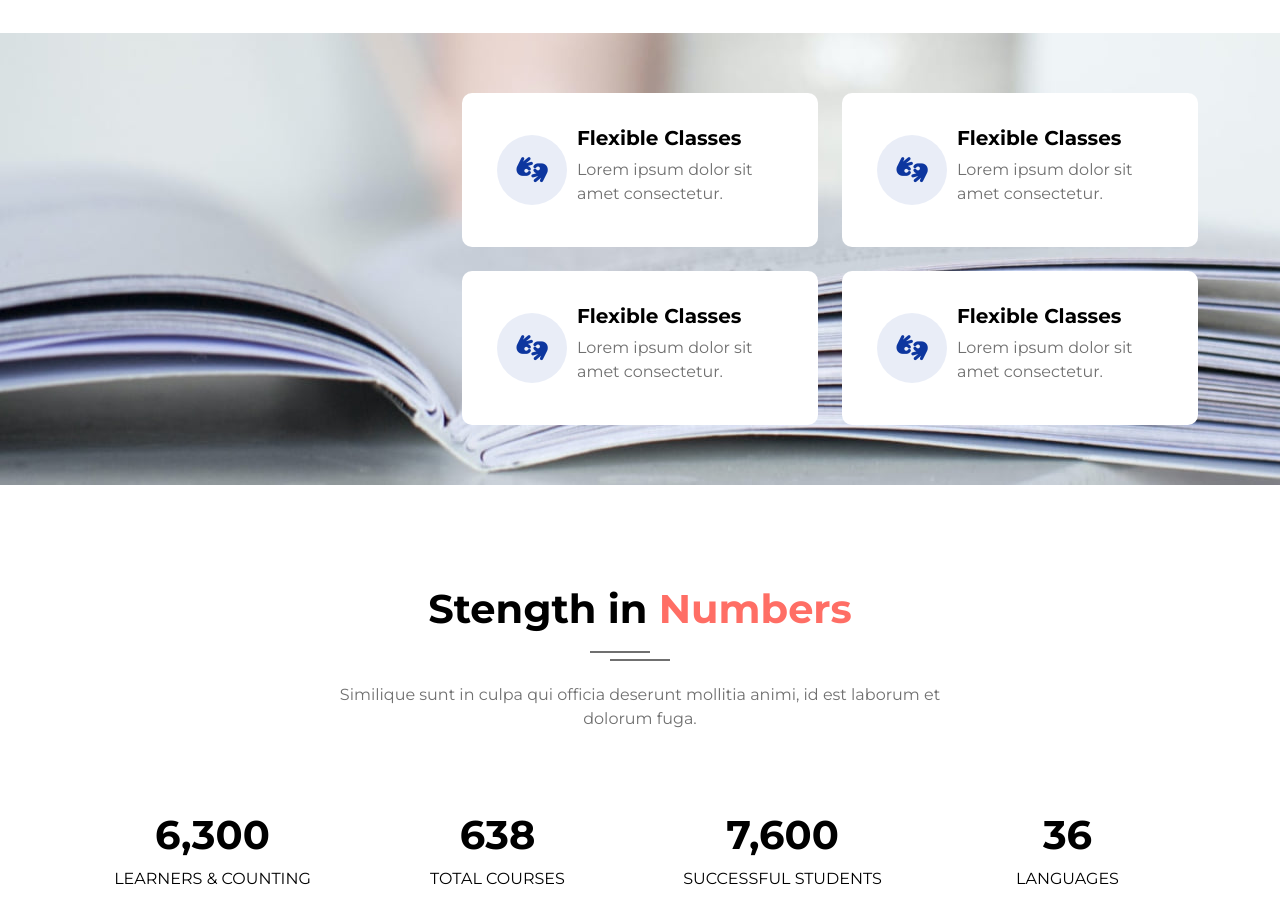
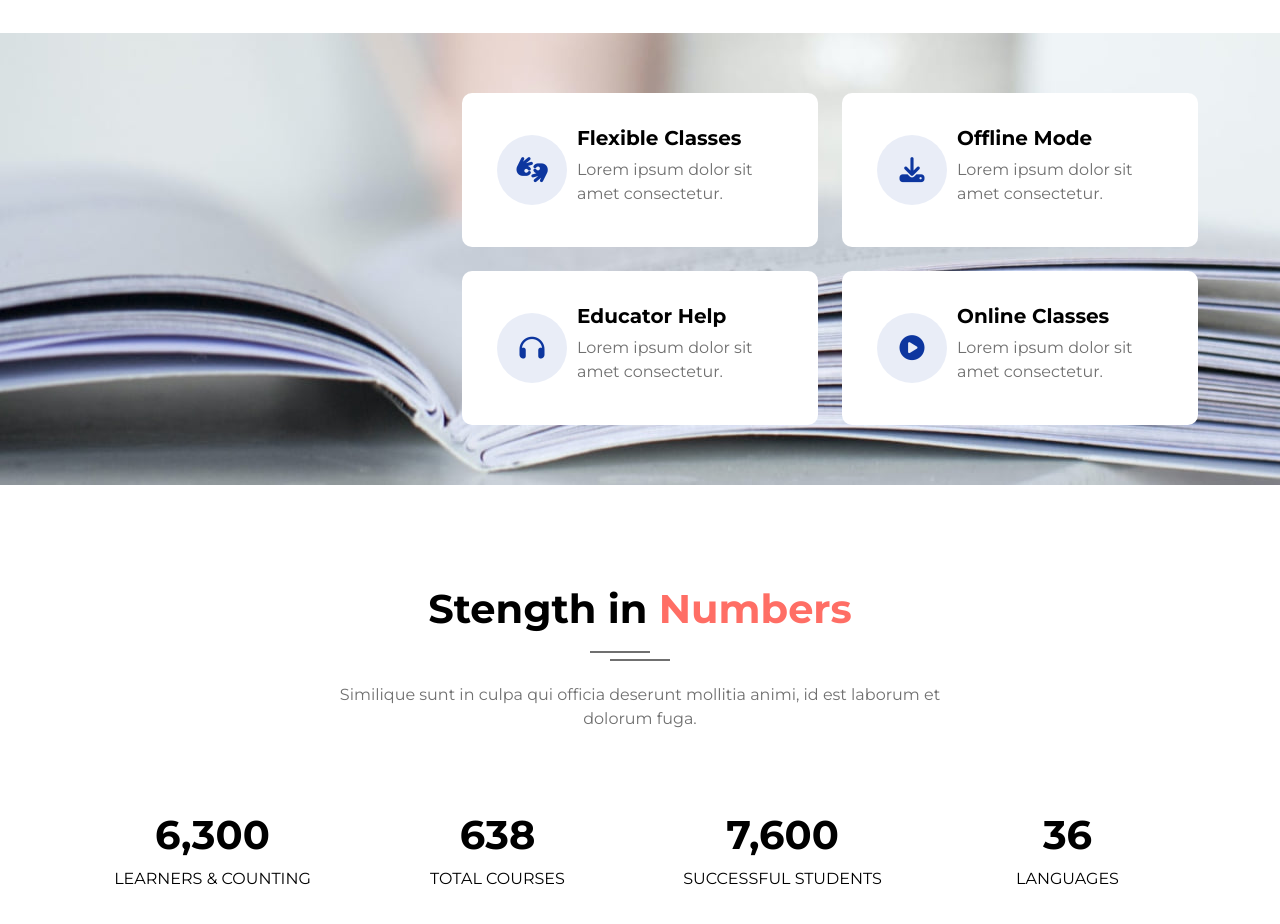
Before and after one commit to vytran200422/Capstone, a plain HTML site: page index.html in a window 1280 px wide. Shown: the part 1520-2444 px from the top of the page. Drawn offline with nearby package versions, Linux system fonts and the light colour scheme; a script that the page names is missing.

Commit message:
chinh sua trang home

```diff
--- a/index.html
+++ b/index.html
@@ -273,10 +273,10 @@
                         <div class="col-xl-6 col-md-12">
                             <div class="class-info">
                                 <div class="class-icon">
-                                    <i class="fa-solid fa-hands-asl-interpreting"></i>
+                                    <i class="fa-solid fa-download"></i>
                                 </div>
                                 <div class="class-content">
-                                    <h5 class="fw-bold mt-2">Flexible Classes</h5>
+                                    <h5 class="fw-bold mt-2">Offline Mode</h5>
                                     <p>Lorem ipsum dolor sit amet consectetur.</p>
                                 </div>
                             </div>
@@ -285,10 +285,10 @@
                         <div class="col-xl-6 col-md-12">
                             <div class="class-info">
                                 <div class="class-icon">
-                                    <i class="fa-solid fa-hands-asl-interpreting"></i>
+                                    <i class="fa-solid fa-headphones"></i>
                                 </div>
                                 <div class="class-content">
-                                    <h5 class="fw-bold mt-2">Flexible Classes</h5>
+                                    <h5 class="fw-bold mt-2">Educator Help</h5>
                                     <p>Lorem ipsum dolor sit amet consectetur.</p>
                                 </div>
                             </div>
@@ -297,10 +297,10 @@
                         <div class="col-xl-6 col-md-12">
                             <div class="class-info">
                                 <div class="class-icon">
-                                    <i class="fa-solid fa-hands-asl-interpreting"></i>
+                                    <i class="fa-solid fa-circle-play"></i>
                                 </div>
                                 <div class="class-content">
-                                    <h5 class="fw-bold mt-2">Flexible Classes</h5>
+                                    <h5 class="fw-bold mt-2">Online Classes</h5>
                                     <p>Lorem ipsum dolor sit amet consectetur.</p>
                                 </div>
                             </div>
```
Also changed, not shown: 1 other file.
